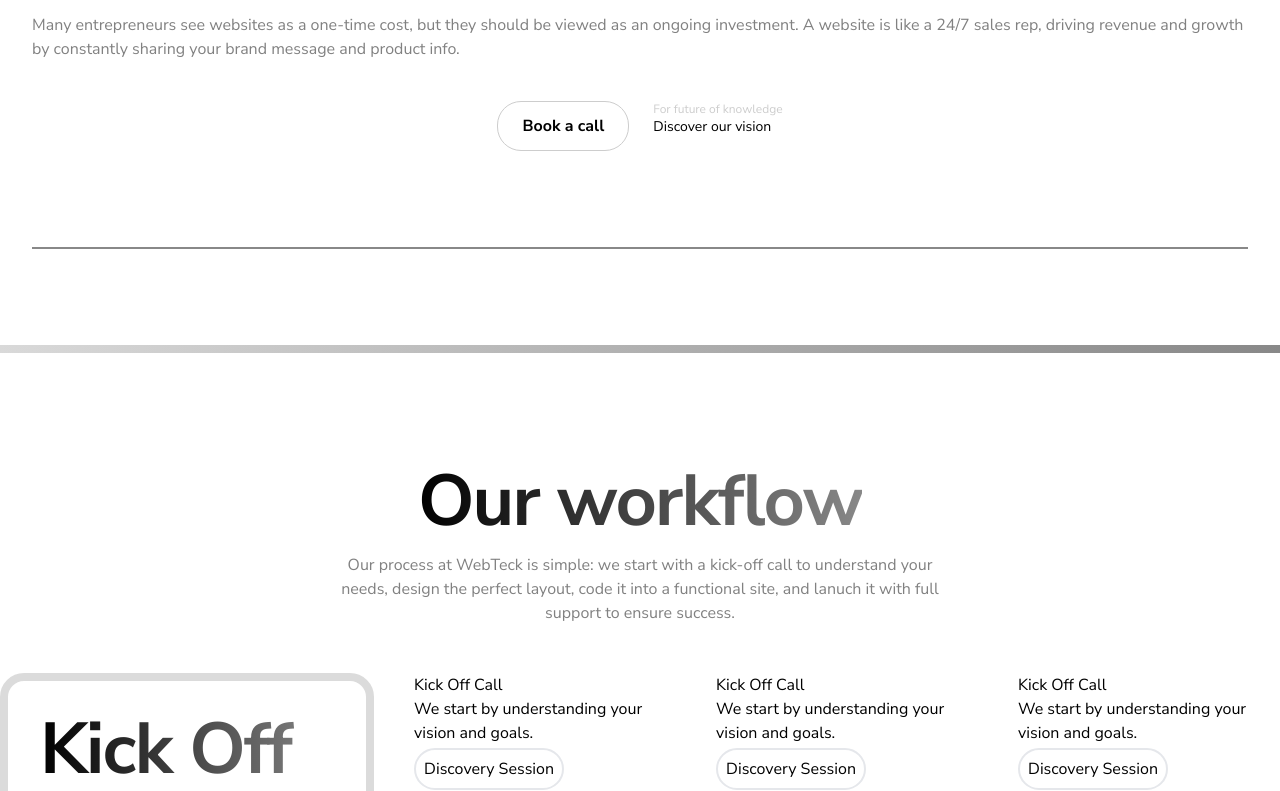
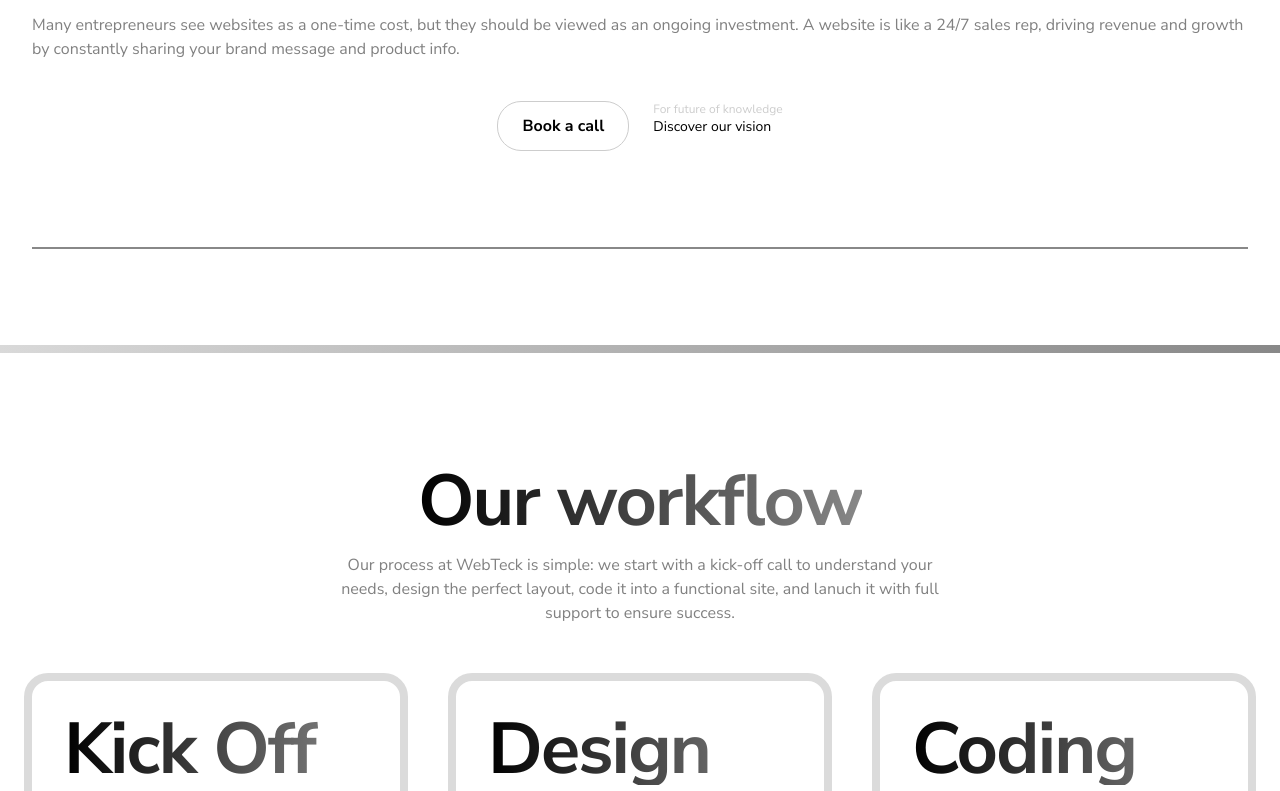
Before and after one commit to Ritesh-Maharjan/Webteck, a Next.js app: page / in a window 1280 px wide. Shown: the part 2000-2791 px from the top of the page. Built offline with nearby package versions, Linux system fonts and the light colour scheme.

Commit message:
Completed the Workflow and moved classname in headingtitle to make the last one be used

```diff
--- a/app/_component/Workflow.tsx
+++ b/app/_component/Workflow.tsx
@@ -1,10 +1,62 @@
 import React from "react";
 import HeadingTitle from "./ui/HeadingTitle";
+import Image from "next/image";
+
+const workflowArr = [
+  {
+    title: "Kick Off Call",
+    subtitle: "We start by understanding your vision and goals",
+    procedures: [
+      "Project Agreement",
+      "Discover Session",
+      "Define Scope & Deliverables",
+      "Establish Communication Channels",
+    ],
+    ranking: "01",
+    img: "/img/home-page/card-1.png",
+  },
+  {
+    title: "Design",
+    subtitle: "Crafting a visually appealing and user-friendly design.",
+    procedures: [
+      "Design Revisions",
+      "User-Centered Design",
+      "Visual Design Creation",
+      "Wireframe Development:",
+    ],
+    ranking: "02",
+    img: "/img/home-page/card-2.png",
+  },
+  {
+    title: "Coding",
+    subtitle: "We start by understanding your vision and goals",
+    procedures: [
+      "Project Agreement",
+      "Discover Session",
+      "Define Scope & Deliverables",
+      "Establish Communication Channels",
+    ],
+    ranking: "03",
+    img: "/img/home-page/card-3.png",
+  },
+  {
+    title: "Kick Off Call",
+    subtitle: "We start by understanding your vision and goals",
+    procedures: [
+      "Project Agreement",
+      "Discover Session",
+      "Define Scope & Deliverables",
+      "Establish Communication Channels",
+    ],
+    ranking: "01",
+    img: "/img/home-page/card-4.png",
+  },
+];
 
 const Workflow = () => {
   return (
-    <section className="py-28 bg-white text-black">
-      <div className="max-w-screen-xl flex flex-col items-center gap-12 mx-auto">
+    <section className="py-28 px-4 bg-white text-black">
+      <div className="max-w-screen-2xl flex flex-col items-center gap-12 mx-auto">
         <div className="flex flex-col items-center gap-4">
           <HeadingTitle
             as="h2"
@@ -20,66 +72,44 @@ const Workflow = () => {
           </p>
         </div>
 
-        <div className="flex gap-10">
-          <div className="flex flex-col gap-10 justify-between border-8 rounded-3xl border-[#888888] border-opacity-30 p-8">
+        <div className="flex items-center justify-center flex-wrap gap-10">
+          {workflowArr.map((el, index) => (
+            <div
+              key={index}
+              className="relative h-[550px] w-80 md:w-96 overflow-hidden  flex flex-col gap-10 border-8 rounded-3xl border-[#888888] border-opacity-30 p-8"
+            >
               <div className="flex flex-col gap-2">
-              <HeadingTitle as="h3" backgroundColor="white">Kick Off Call</HeadingTitle>
-              <p>We start by understanding your vision and goals.</p>
+                <HeadingTitle
+                  as="h3"
+                  backgroundColor="white"
+                  className="text-xl md:text-4xl"
+                >
+                  {el.title}
+                </HeadingTitle>
+                <p className="text-[#888888]">{el.subtitle}</p>
               </div>
 
               <div>
-              <span className="border-2 p-2 rounded-full">
-                Discovery Session
-              </span>
+                <ul className="list-disc ml-4">
+                  {el.procedures.map((procedure, index) => (
+                    <li key={index}>{procedure}</li>
+                  ))}
+                </ul>
               </div>
 
-            <span>01</span>
+              <span className="absolute bottom-8 tracking-tight left-8 text-6xl font-semibold">
+                {el.ranking}
+              </span>
+
+              <Image
+                className={`absolute h-[200px] w-[300px] bottom-0 -right-20`}
+                src={el.img}
+                height="264"
+                width="284"
+                alt="card display image "
+              />
             </div>
-
-          <div className="flex flex-col justify-between h-36">
-            <div>
-              <h3>Kick Off Call</h3>
-              <p>We start by understanding your vision and goals.</p>
-            </div>
-
-            <div>
-              <span className="border-2 p-2 rounded-full">
-                Discovery Session
-              </span>
-            </div>
-
-            <span>01</span>
-          </div>
-
-          <div className="flex flex-col justify-between h-36">
-            <div>
-              <h3>Kick Off Call</h3>
-              <p>We start by understanding your vision and goals.</p>
-            </div>
-
-            <div>
-              <span className="border-2 p-2 rounded-full">
-                Discovery Session
-              </span>
-            </div>
-
-            <span>01</span>
-          </div>
-
-          <div className="flex flex-col justify-between h-36">
-            <div>
-              <h3>Kick Off Call</h3>
-              <p>We start by understanding your vision and goals.</p>
-            </div>
-
-            <div>
-              <span className="border-2 p-2 rounded-full">
-                Discovery Session
-              </span>
-            </div>
-
-            <span>01</span>
-          </div>
+          ))}
         </div>
       </div>
     </section>
--- a/app/_component/ui/HeadingTitle.tsx
+++ b/app/_component/ui/HeadingTitle.tsx
@@ -16,7 +16,7 @@ const HeadingTitle: React.FC<HeadingProps> = ({
 }) => {
   return (
     <Tag
-      className={`${className} text-4xl md:text-7xl tracking-tight font-bold text-transparent !bg-clip-text`}
+      className={`text-4xl md:text-7xl tracking-tight font-bold text-transparent !bg-clip-text ${className}`}
       {...props}
       style={{
         background: `${
```
Lines whose indentation alone changed are shown as unchanged.
